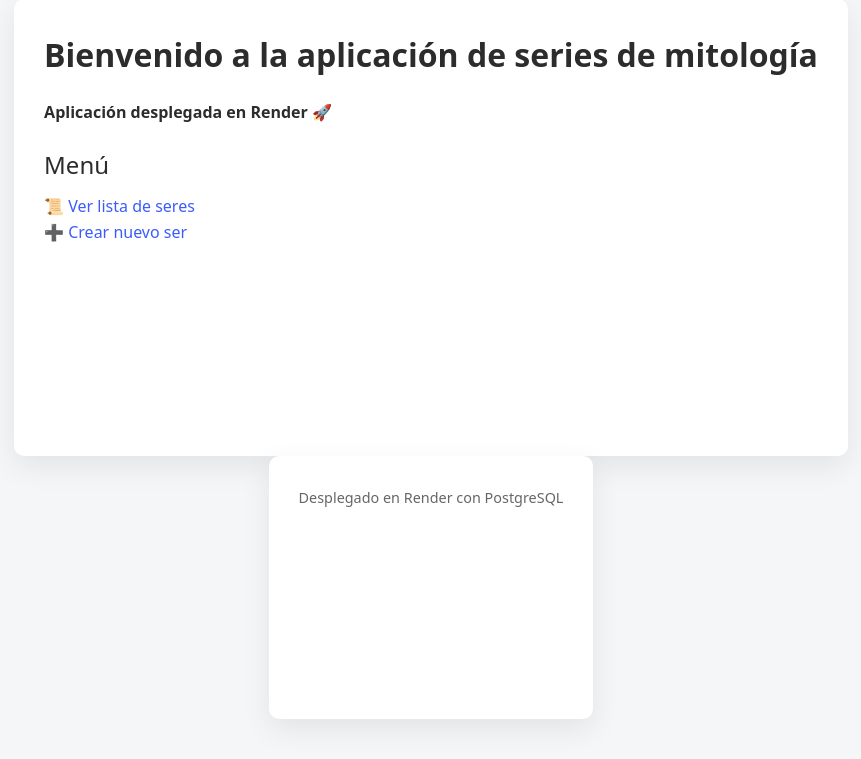
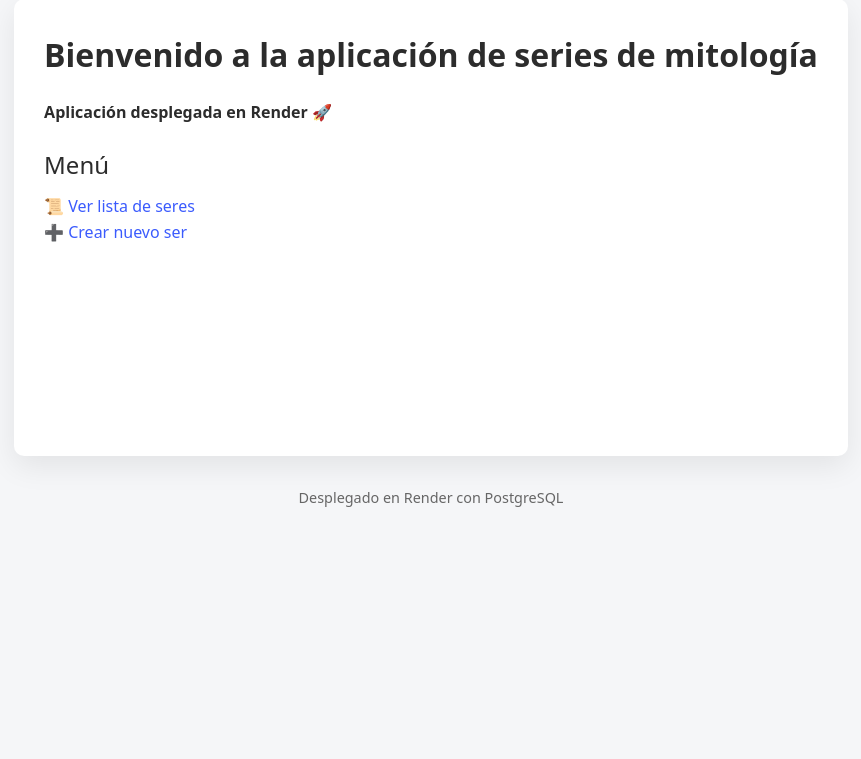
Before and after one commit to MaysaOsan/Mitologia, a FastAPI app: page / in a window 1280 px wide. Shown: the part 41-800 px from the top of the page, without its empty margins (209-1070 px from the left). Run offline with FastAPI, Linux system fonts and the light colour scheme; parts of the project's set-up code (start-up, migrations or seed data) failed here and were passed over.

Commit message:
Corrección de la hoja de estilos

```diff
--- a/src/static/css/style.css
+++ b/src/static/css/style.css
@@ -50,6 +50,12 @@ a:hover {
   box-shadow: 0 10px 30px rgba(0,0,0,0.08);
 }
 
+.footer {
+  background: transparent;
+  box-shadow: none;
+}
+
+
 /* Tablas */
 table {
   width: 100%;
@@ -78,8 +84,7 @@ tr:hover {
 }
 
 footer {
-  max-width: 900px;
-  margin: 0 auto;
+  margin-top: auto;
   text-align: center;
   padding: 20px 0;
   font-size: 0.9em;
```
